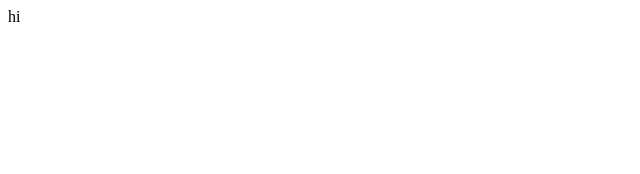
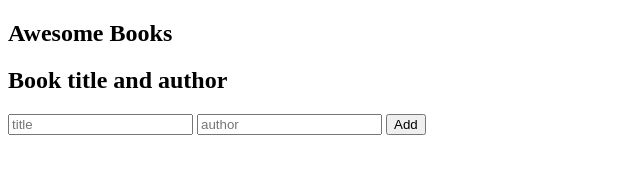
Before and after one commit to Juank628/awesome_books, a website: page index.html in a window 1280 px wide. Shown: the whole page, without its empty margins (0-640 px from the left). Drawn offline with Linux system fonts and the light colour scheme.

Commit message:
Add list-sec section and add-sec section

```diff
--- a/index.html
+++ b/index.html
@@ -7,6 +7,19 @@
     <title>Document</title>
 </head>
 <body>
-    hi
+<main>
+    <section id="header-sec">
+        <h1>Awesome Books</h1>
+    </section>
+    <section id="list-sec">
+
+    </section>
+    <section id="add-sec">
+        <h2>Book title and author</h2>
+        <input id="title" name="title" placeholder="title" required>
+        <input id="author" name="author" placeholder="author" required>
+        <button id="btn-add">Add</button>
+    </section>
+</main>
 </body>
 </html>
```
Also changed, not shown: README.md.
